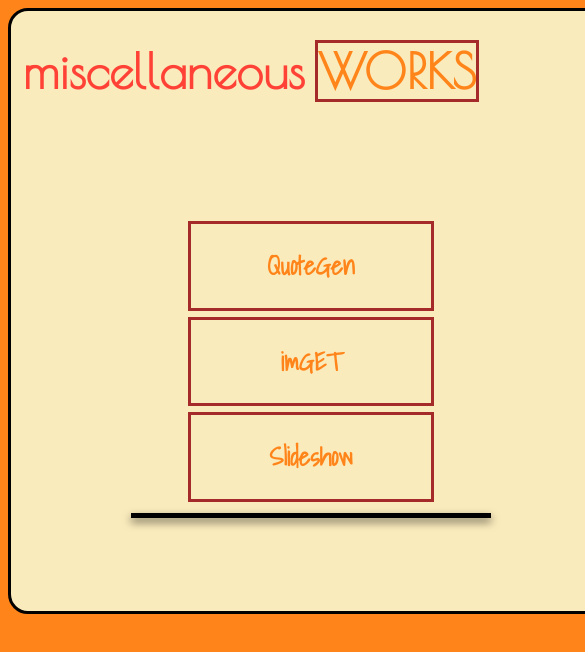
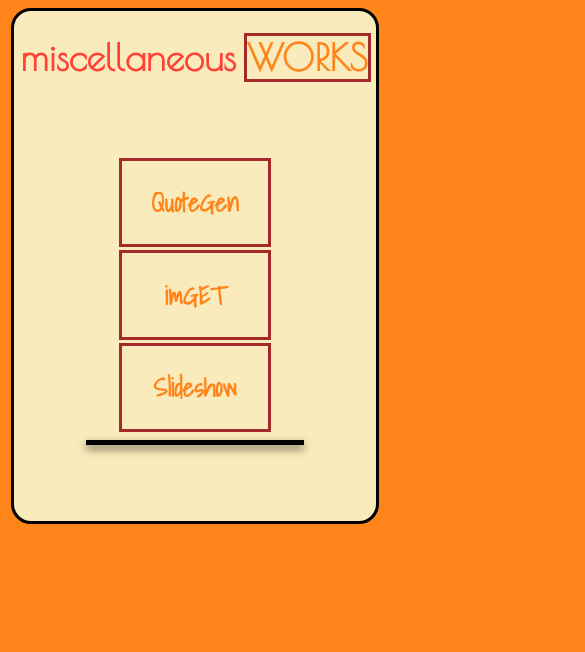
Before and after one commit to apooravc/Misc.-works, a plain HTML site: page index.html in a window 390 px wide. Shown: the top 652 px of the page, 585 px wide, since content can reach past the window. Drawn offline with nearby package versions, Linux system fonts and the light colour scheme.

Commit message:
front page responsive

```diff
--- a/css/main.css
+++ b/css/main.css
@@ -1,18 +1,21 @@
-body{
+.box {
+    border: 1px solid black;
+}
+
+body {
     background-color: #FF851B;
 }
 
-.container{
+.container {
     border: 3px solid black;
     border-radius: 20px;
     width: 600px;
     height: 600px;
     margin: 0 auto;
     background-color: #faebbc;
-
 }
 
-.container > h1{
+.heading {
     display: inline-block;
     margin-left: 2%;
     font-family: 'Poiret One', serif;
@@ -20,14 +23,13 @@ body{
     font-size: 48px;
 }
 
-.stack{
-    /*border: 3px solid black;*/
+.stack {
     font-family: 'Shadows Into Light', sans-serif;
     font-size: 17px;
     margin-top: 15%;
 }
 
-.element{
+.element {
     border: 3px solid brown;
     margin: 0 auto;
     width: 40%;
@@ -35,11 +37,11 @@ body{
     margin-bottom: 1%;
 }
 
-#second, #third{
+#second, #third {
     display: none;
 }
 
-.hline{
+.hline {
     display: block;
     border-bottom: 5px solid black;
     margin: 2% auto;
@@ -47,22 +49,38 @@ body{
     box-shadow: 0px 4px 8px 0px rgba(0,0,0,0.6);
 }
 
-.element > a:link{
+.element> a:link {
     color: #FF851B;
     text-decoration: none;
 }
 
-.element > a:visited{
+.element> a:visited {
     color: #FF851B;
     text-decoration: none;
 }
 
-.element > a:hover{
+.element> a:hover {
     text-decoration: none;
 }
 
-.element > a:active{
+.element> a:active {
     text-decoration: none;
     position: relative;
     top: 3px;
 }
+
+@media (max-width: 629px) {
+  .container {
+    width: 97%;
+  }
+}
+
+@media (max-width: 509px) {
+  .heading {
+    font-size: 9.4vw;
+  }
+
+  .container {
+    height: 510px;
+  }
+}
--- a/index.html
+++ b/index.html
@@ -1,17 +1,18 @@
 <!DOCTYPE.html>
-<html lang="en">
+<html>
 <head>
-        <title>Misc. Works</title>
-        <link rel="stylesheet" href="css/main.css">
   <meta charset="utf-8">
   <meta name="viewport" content="width=device-width, initial-scale=1">
+
+  <title>Misc. Works</title>
+
+  <link rel="stylesheet" href="css/main.css">
   <link rel="stylesheet" href="https://fonts.googleapis.com/css?family=Poiret One|Shadows Into Light">
   <link rel="stylesheet" href="https://cdnjs.cloudflare.com/ajax/libs/animate.css/3.5.2/animate.min.css">
 </head>
-
 <body>
   <div class="container">
-            <h1><span style="color: #FF4136;">miscellaneous</span> <span style="color: #FF851B; border: 3px solid brown;">WORKS</span></h1>
+    <h1 class="heading"><span style="color: #FF4136;">miscellaneous</span> <span style="color: #FF851B; border: 3px solid brown;">WORKS</span></h1>
     <div class="stack">
       <div class="element" id="third">
         <a href="works/QuoteGen/index.html"><h2>QuoteGen</h2></a>
@@ -26,7 +27,7 @@
     </div>
   </div>
 
-        <!-- Latest compiled and minified jQuery-->
+
   <script src="https://ajax.googleapis.com/ajax/libs/jquery/3.2.1/jquery.min.js"></script>
   <script src="js/main.js"></script>
 </body>
```
Also changed, not shown: js/main.js (+6 -5 lines). Lines whose indentation alone changed are shown as unchanged.
